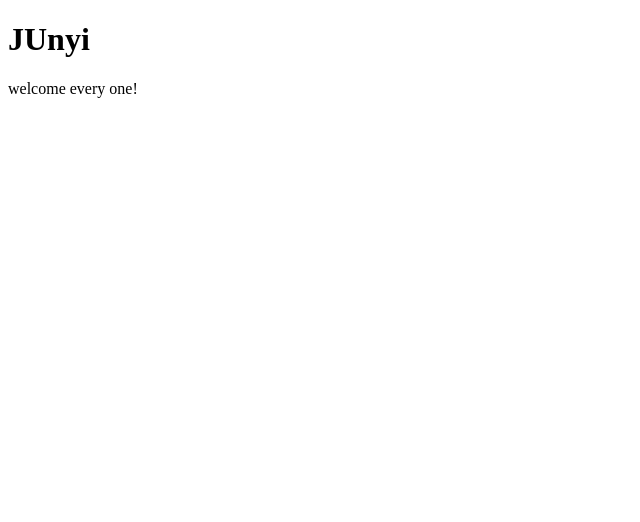
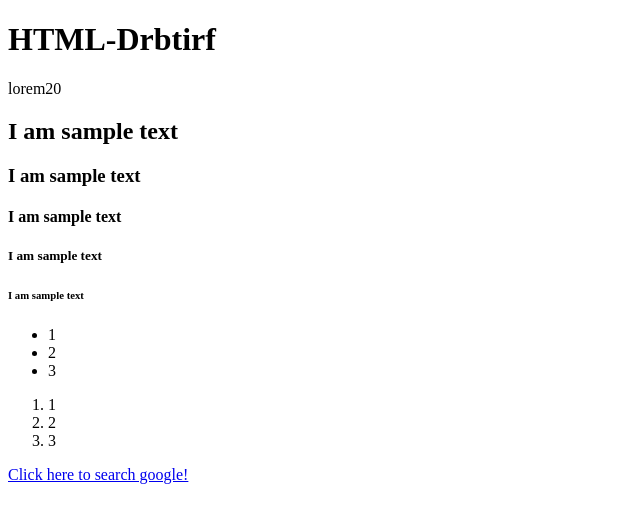
Before and after one commit to spicylobsters/HTML-Debrief, a plain HTML site: page index.html in a window 1280 px wide. Shown: the whole page, without its empty margins (0-640 px from the left). Drawn offline with Linux system fonts and the light colour scheme.

Commit message:
second member

```diff
--- a/index.html
+++ b/index.html
@@ -7,7 +7,27 @@
     <title>HTML-Debrief</title>
 </head>
 <body>
-    <h1>JUnyi</h1>
-    <p>welcome every one!</p>
+
+    <div class="main-container">
+        <h1>HTML-Drbtirf</h1>
+        <p>lorem20</p>
+        <h2>I am sample text</h2>
+        <h3>I am sample text</h3>
+        <h4>I am sample text</h4>
+        <h5>I am sample text</h5>
+        <h6>I am sample text</h6>
+        <ul class="unordered-list">
+            <li>1</li>
+            <li>2</li>
+            <li>3</li>
+        </ul>
+
+        <ol id="ordered-list">
+            <li>1</li>
+            <li>2</li>
+            <li>3</li>
+        </ol>
+    </div>
 </body>
+<footer><a href="www.google.com.au">Click here to search google!</a></footer>
 </html>
```
